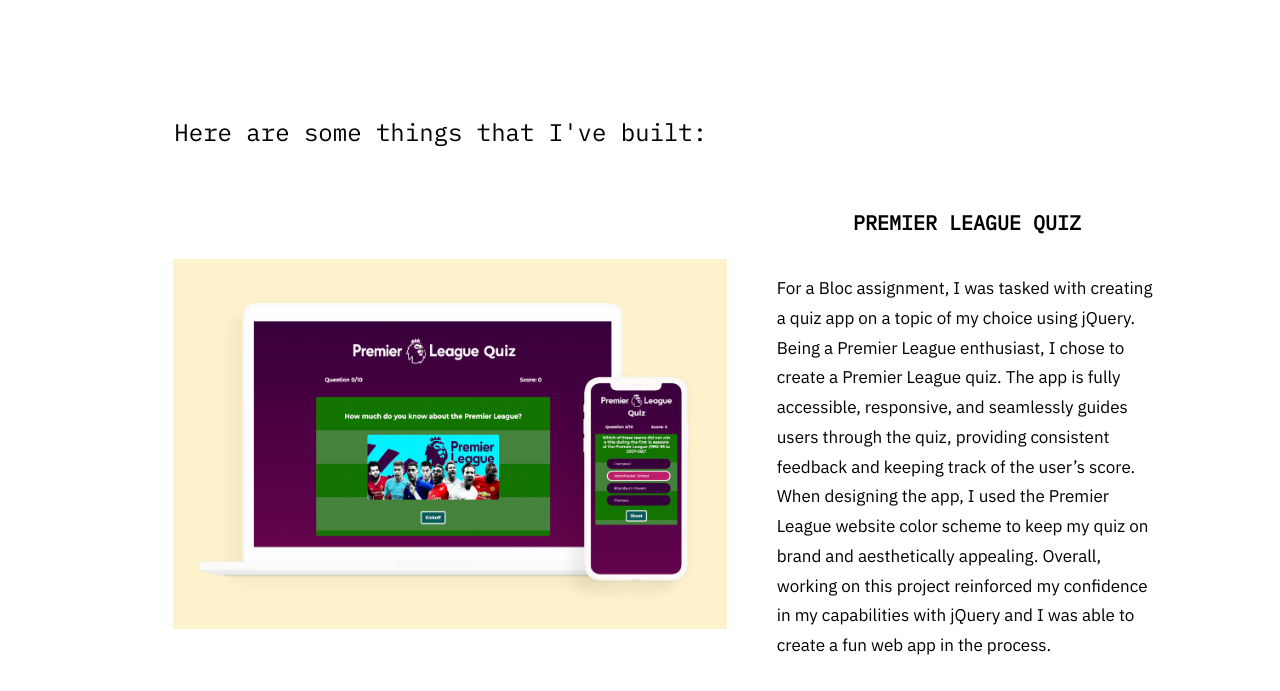
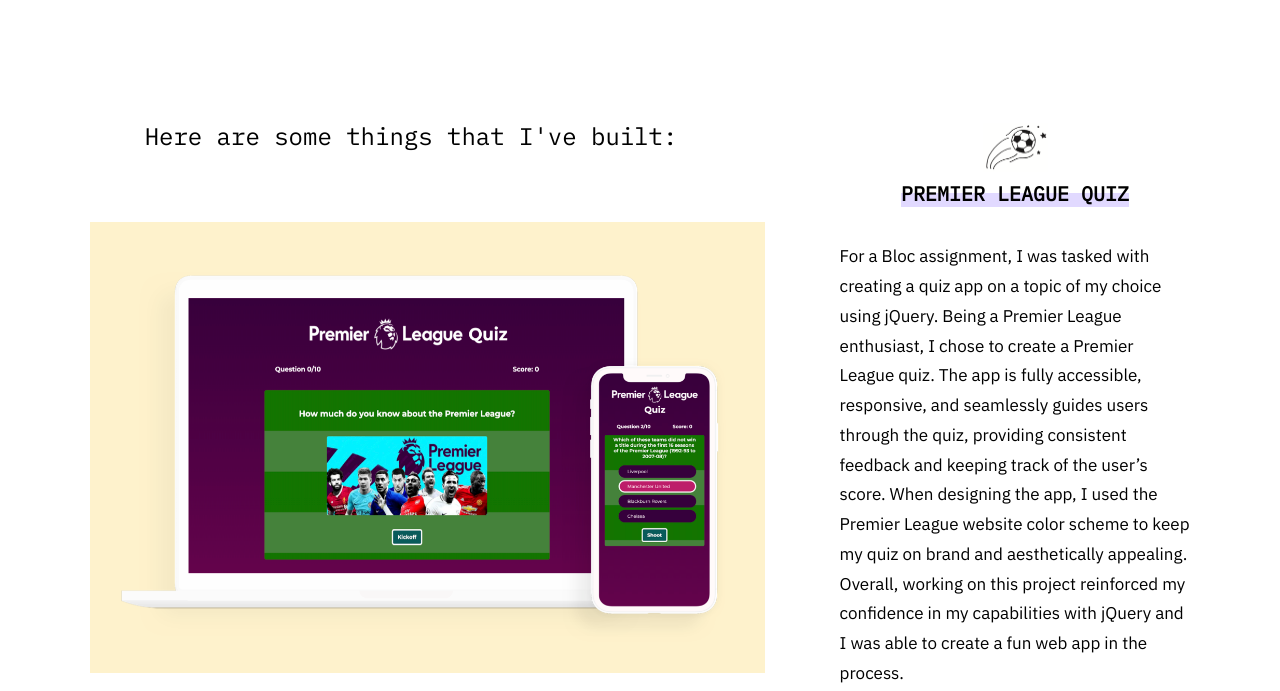
Before and after one commit to zoeferencova/portfolio-old, a plain HTML site: page index.html in a window 1280 px wide. Shown: the part 810-1501 px from the top of the page. Drawn offline with nearby package versions, Linux system fonts and the light colour scheme.

Commit message:
added illustration

```diff
--- a/index.html
+++ b/index.html
@@ -28,6 +28,7 @@
         	<div class="content-text-right">
         		<img src="images/pl-quiz-mockup.png" alt="Mockup of my Premier League quiz on a laptop and iPhone" class="project-image">
         		<div class="project-content">
+                    <img src="images/ball.png" alt="drawing of a soccer ball" class="ball">
         			<h3 class="capital">Premier League Quiz</h3>
 	            	<p class="project-description">For a Bloc assignment, I was tasked with creating a quiz app on a topic of my choice using jQuery. Being a Premier League enthusiast, I chose to create a Premier League quiz. The app is fully accessible, responsive, and seamlessly guides users through the quiz, providing consistent feedback and keeping track of the user’s score. When designing the app, I used the Premier League website color scheme to keep my quiz on brand and aesthetically appealing. Overall, working on this project reinforced my confidence in my capabilities with jQuery and I was able to create a fun web app in the process.</p>
 	            	<div class="project-links">
--- a/style.css
+++ b/style.css
@@ -47,6 +47,8 @@ h2 {
 
 h3 {
 	font-size: 18px;
+	background: linear-gradient(180deg, rgba(255,255,255,0) 50%, #e1d9ff 50%);
+	display: inline;
 }
 
 nav {
@@ -103,9 +105,14 @@ nav {
 	width: 140px;
 }
 
-.project-image, .about-image {
+.about-image {
 	width: 80%;
 	margin: 30px 0;
+}
+
+.project-image {
+	width: 95%;
+	margin: 20px 0;
 }
 
 .contact-links {
@@ -143,6 +150,12 @@ p {
 	top: 0;
 	left: 0;
 	width: 150px;
+}
+
+.ball {
+	width: 65px;
+	display: block;
+	margin: 10px auto;
 }
 
 .about-title {
@@ -229,10 +242,6 @@ address .text-link {
 /*desktop*/
 @media screen and (min-width: 1200px) {
 
-	body {
-		padding: 0 3%;
-	}
-
 	.about {
 		margin: 50px 0;
 	}
@@ -287,7 +296,7 @@ address .text-link {
 	.project-image {
 		min-width: 200px;
 		max-width: 750px;
-		padding: 0 50px;
+		padding-right: 75px;
 	}
 
 	.about-image {
@@ -304,6 +313,10 @@ address .text-link {
 		margin-top: -30px;
 	}
 
+	.project-content {
+		margin-top: -60px;
+	}
+
 	h2 {
 		font-size: 24px;
 	}
```
Also changed, not shown: images/ball.png (added).
